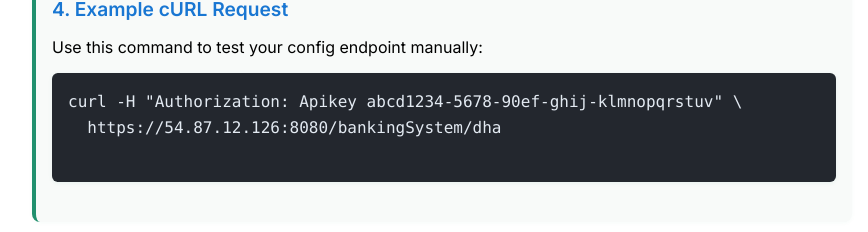
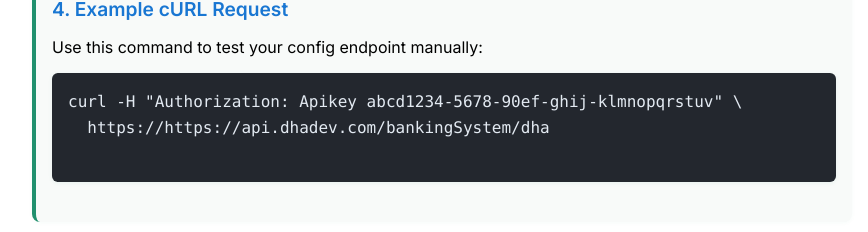
Before and after one commit to iam-dha/Spring_Cloud_Config_FE, an Angular app: page /user/guideline in a window 1280 px wide. Shown: the part 1804-2036 px from the top of the page, without its empty margins (198-1066 px from the left). Built offline with nearby package versions, Linux system fonts and the light colour scheme.

Commit message:
final final final version

```diff
--- a/src/app/components/guideline/guideline.component.html
+++ b/src/app/components/guideline/guideline.component.html
@@ -57,7 +57,7 @@ Authorization: Apikey YOUR_API_KEY
       <p>Use this command to test your config endpoint manually:</p>
       <pre class="guideline-code">
 curl -H "Authorization: Apikey abcd1234-5678-90ef-ghij-klmnopqrstuv" \
-  https://54.87.12.126:8080/bankingSystem/dha
+  https://https://api.dhadev.com/bankingSystem/dha
       </pre>
     </section>
 
```
